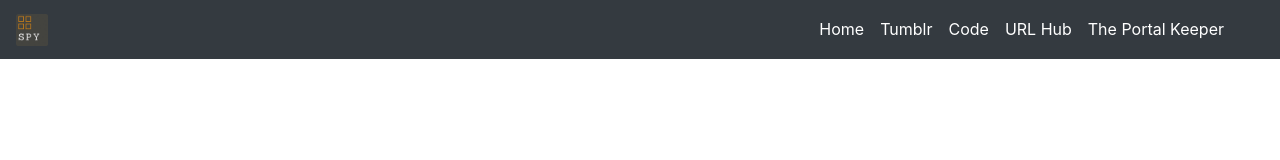
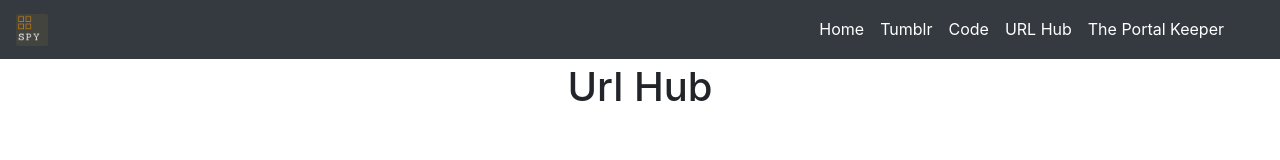
Before and after one commit to Arctiic/Website, a website: page cli/html/hub.html in a window 1280 px wide. Drawn offline with nearby package versions, Linux system fonts and the light colour scheme.

Commit message:
Add Title for url hub

```diff
--- a/cli/html/hub.html
+++ b/cli/html/hub.html
@@ -17,5 +17,6 @@
 		<iframe id="header" style="width: 100%; height: 60px; border: none;" src="/cli/html/header.html" scrolling="no" onload="setInterval(function () {
 			document.getElementById('header').style.height = document.getElementById('header').contentWindow.document.body.scrollHeight + 'px';
 		}, 25)"></iframe>
+		<h1>Url Hub</h1>
 	</body>
 </html>
```
